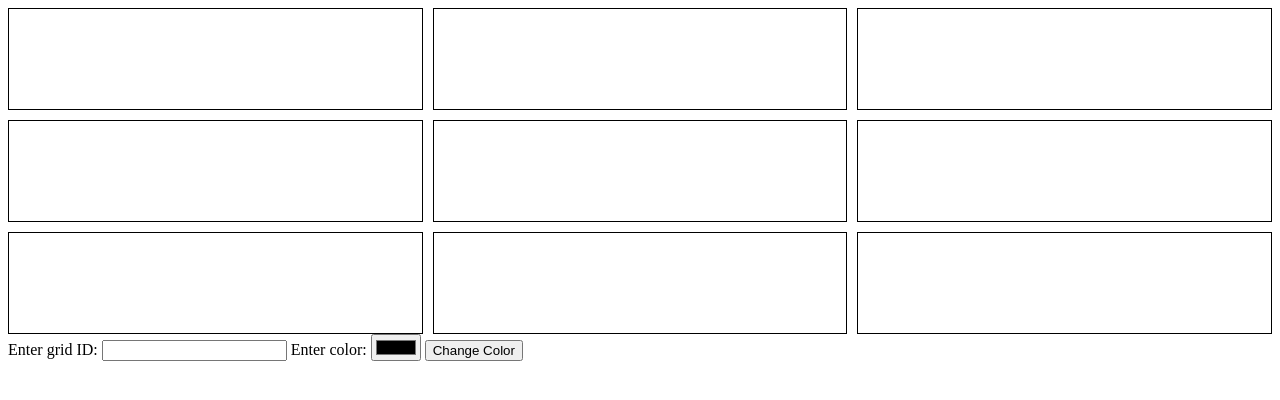
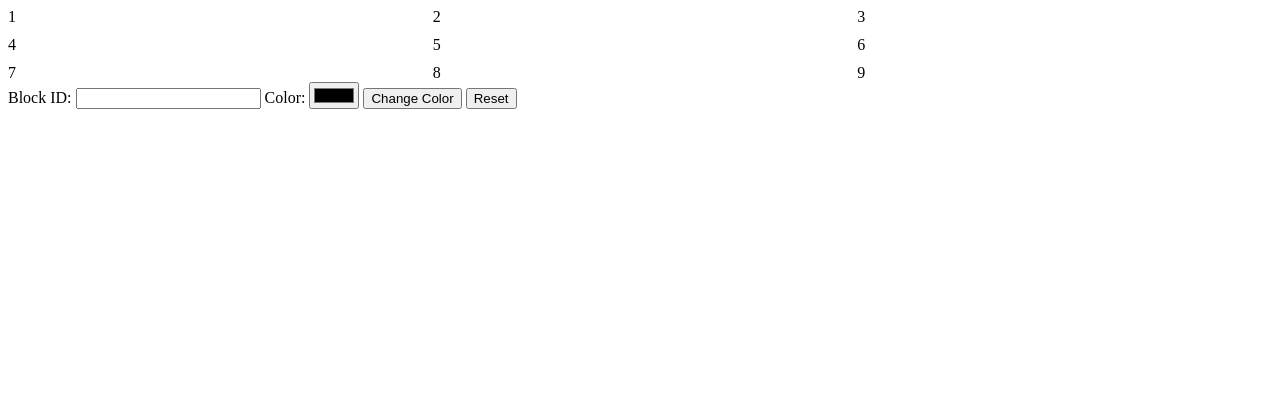
Before and after one commit to acciojob/Replit-Asian-Paints-pratikgarule, a website: page main.html in a window 1280 px wide. Drawn offline with Linux system fonts and the light colour scheme.

Commit message:
created a submission

```diff
--- a/main.html
+++ b/main.html
@@ -7,25 +7,29 @@
 </head>
 
 <body>
-	<!-- the entire body must be written by student -->
+	<div class="grid-container">
+		<div id="1" class="grid-item">1</div>
+		<div id="2" class="grid-item">2</div>
+		<div id="3" class="grid-item">3</div>
+		<div id="4" class="grid-item">4</div>
+		<div id="5" class="grid-item">5</div>
+		<div id="6" class="grid-item">6</div>
+		<div id="7" class="grid-item">7</div>
+		<div id="8" class="grid-item">8</div>
+		<div id="9" class="grid-item">9</div>
+	</div>
+	<div>
+		<label for="block_id">Block ID:</label>
+		<input type="text" id="block_id">
+		<label for="color_id">Color:</label>
+		<input type="color" id="color_id">
+		<button id="change_button">Change Color</button>
+		<button id="reset_button">Reset</button>
+	</div>
+	<script src="script.js"></script>
     <script type="text/javascript" src="./script.js">
 </script>
-<div class="container">
-  <div class="grid" id="1"></div>
-  <div class="grid" id="2"></div>
-  <div class="grid" id="3"></div>
-  <div class="grid" id="4"></div>
-  <div class="grid" id="5"></div>
-  <div class="grid" id="6"></div>
-  <div class="grid" id="7"></div>
-  <div class="grid" id="8"></div>
-  <div class="grid" id="9"></div>
-</div>
-<label for="input-id">Enter grid ID:</label>
-<input type="text" id="input-id">
-<label for="color">Enter color:</label>
-<input type="color" id="color">
-<button onclick="changeColor()">Change Color</button>
+
 </body>
 
 </html>
--- a/script.js
+++ /dev/null
@@ -1,11 +0,0 @@
-//your JS code here. If required.
-function changeColor() {
-  var id = document.getElementById("input-id").value;
-  var color = document.getElementById("color").value;
-  var grid = document.getElementById(id);
-  var grids = document.querySelectorAll(".grid");
-  grids.forEach((element) => {
-    element.style.backgroundColor = "transparent";
-  });
-  grid.style.backgroundColor = color;
-}
--- a/styles.css
+++ b/styles.css
@@ -1,13 +1,17 @@
-
 /*  your css code here. If applicable */
-.container {
+.grid-container {
 			display: grid;
 			grid-template-columns: repeat(3, 1fr);
 			grid-gap: 10px;
 		}
 
-.grid {
+		#grid-item {
+			width: 100px;
 			height: 100px;
 			background-color: transparent;
 			border: 1px solid black;
+			display: flex;
+			align-items: center;
+			justify-content: center;
+			font-size: 30px;
 		}
```
Lines whose indentation alone changed are shown as unchanged.
